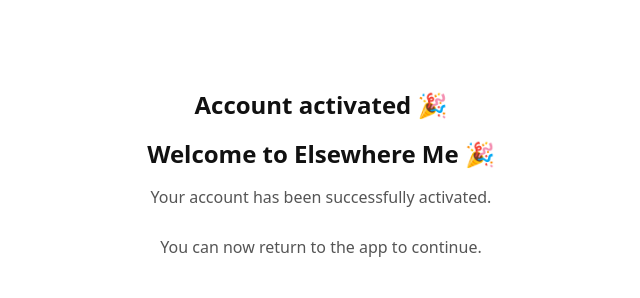
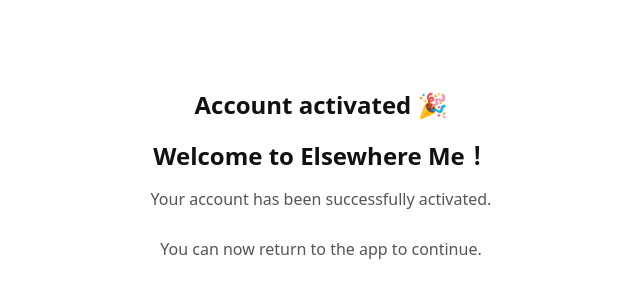
Before and after one commit to elsewhereme/activation-page, a plain HTML site: page index.html in a window 1280 px wide. Shown: the whole page, without its empty margins (319-959 px from the left). Drawn offline with Linux system fonts and the light colour scheme.

Commit message:
Update index.html

```diff
--- a/index.html
+++ b/index.html
@@ -44,7 +44,7 @@
 
 <body>
     <h1>Account activated 🎉</h1>
-    <h1>Welcome to Elsewhere Me 🎉</h1>
+    <h1>Welcome to Elsewhere Me！</h1>
     <p>Your account has been successfully activated.</p>
     <p>You can now return to the app to continue.</p>
 
```
